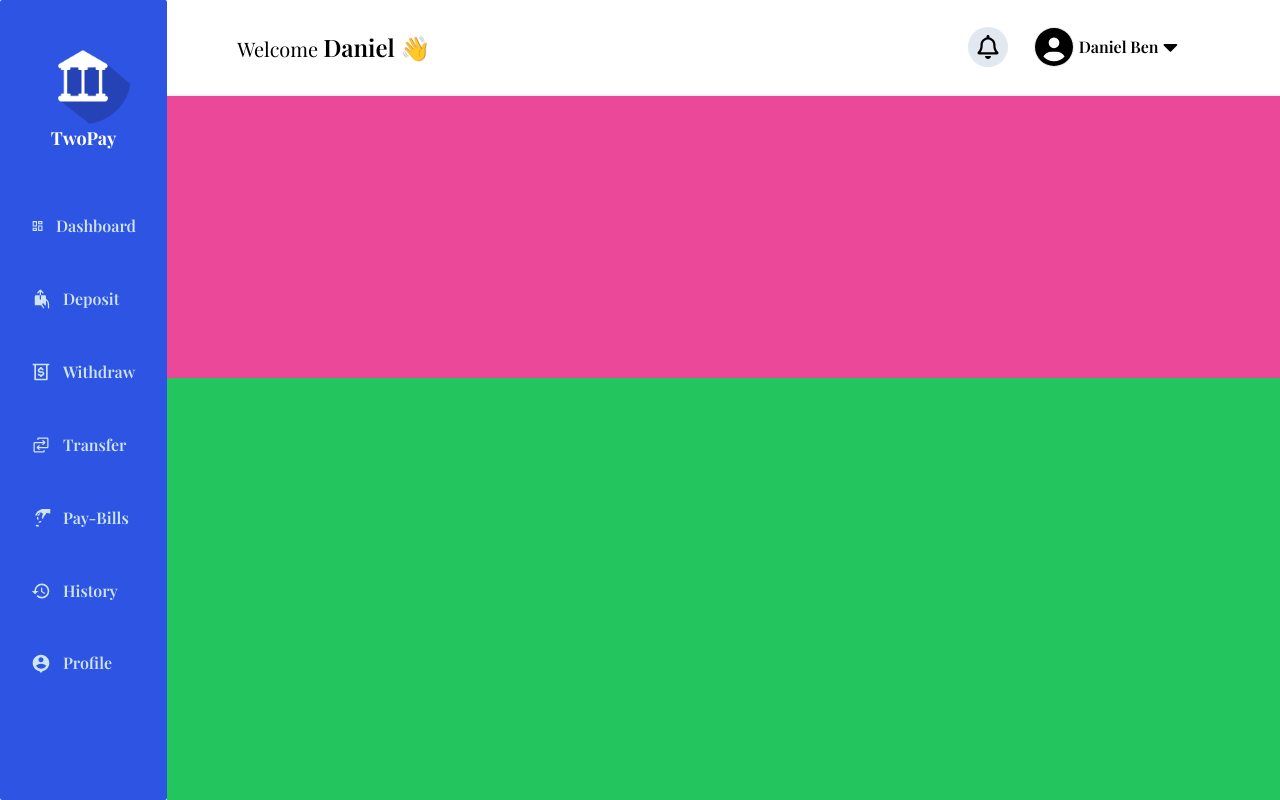
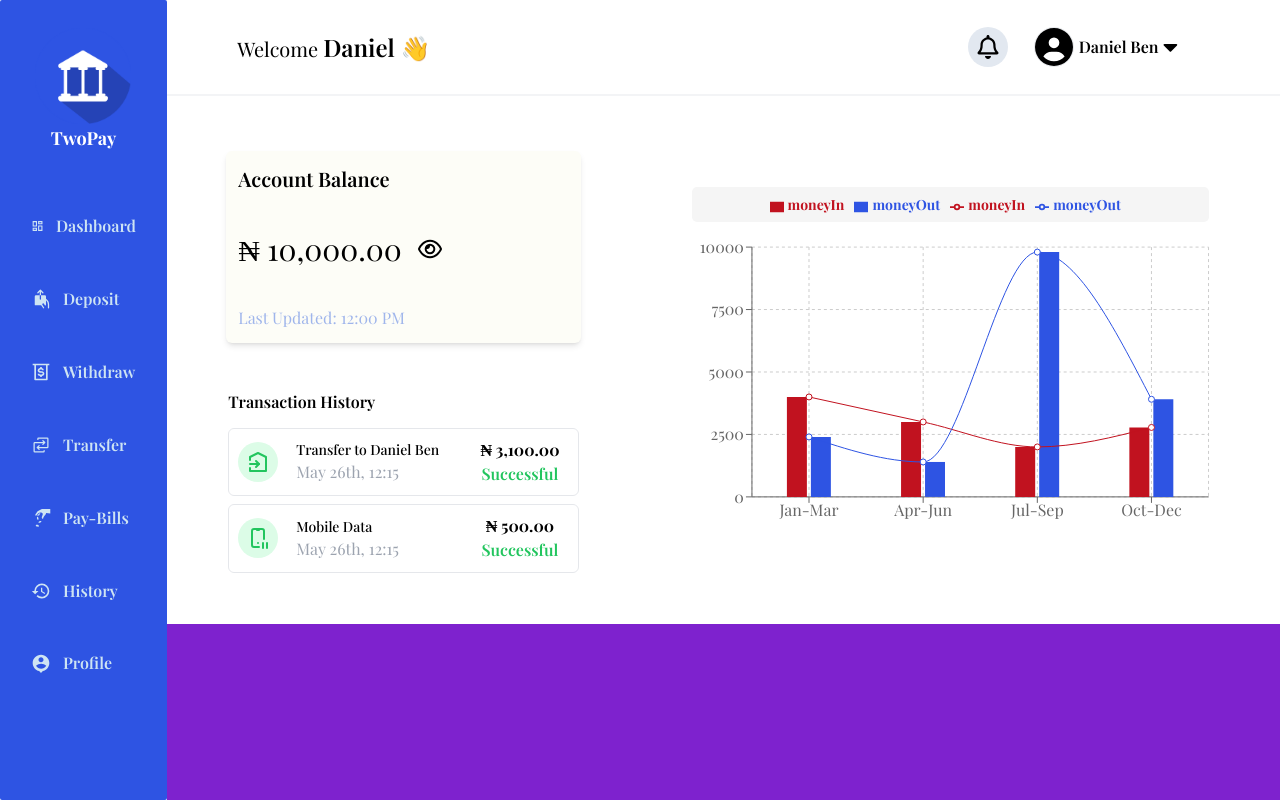
Before and after one commit to Dhanielgeek/TwoPay, a React (Vite) app: page /main/over in a window 1280 px wide. Built offline with nearby package versions, Linux system fonts and the light colour scheme; a web font is replaced by a local one.

Commit message:
overview done

```diff
--- a/package.json
+++ b/package.json
@@ -20,6 +20,7 @@
     "react-redux": "^9.1.2",
     "react-router-dom": "^6.23.1",
     "react-scroll": "^1.9.0",
+    "recharts": "^2.12.7",
     "tailwind-scrollbar": "^3.1.0"
   },
   "devDependencies": {
--- /dev/null
+++ b/src/Client/Chart.tsx
@@ -0,0 +1,51 @@
+import React from 'react';
+import {
+  ComposedChart,
+  Bar,
+  Line,
+  XAxis,
+  YAxis,
+  CartesianGrid,
+  Tooltip,
+  Legend,
+  ResponsiveContainer,
+} from 'recharts';
+
+const data = [
+  { name: 'Jan-Mar', moneyIn: 4000, moneyOut: 2400 },
+  { name: 'Apr-Jun', moneyIn: 3000, moneyOut: 1398 },
+  { name: 'Jul-Sep', moneyIn: 2000, moneyOut: 9800 },
+  { name: 'Oct-Dec', moneyIn: 2780, moneyOut: 3908 },
+];
+
+const Chart: React.FC = () => {
+  return (
+    <ResponsiveContainer width="100%" height={345}>
+      <ComposedChart data={data} margin={{ top: 25, right: 30, left: 10, bottom: 5 }}>
+        <CartesianGrid strokeDasharray="3 3" />
+        <XAxis dataKey="name" />
+        <YAxis />
+        <Tooltip />
+        <Legend
+          layout="horizontal"
+          align="center"
+          verticalAlign="top"
+          wrapperStyle={{
+            top: 0,
+            fontSize: '14px',
+            fontWeight: 'bold',
+            backgroundColor: '#f5f5f5',
+            borderRadius: '5px',
+            padding: '7px',
+          }}
+        />
+        <Bar dataKey="moneyIn" barSize={20} fill="#c1121f" />
+        <Bar dataKey="moneyOut" barSize={20} fill="#2E54E3" />
+        <Line type="monotone" dataKey="moneyIn" stroke="#c1121f" />
+        <Line type="monotone" dataKey="moneyOut" stroke="#2E54E3" />
+      </ComposedChart>
+    </ResponsiveContainer>
+  );
+};
+
+export default Chart;
--- a/src/Client/Maincontent.tsx
+++ b/src/Client/Maincontent.tsx
@@ -1,9 +1,94 @@
+import Chart from "./Chart"
+import { FaRegEye,FaRegEyeSlash } from "react-icons/fa6";
+import { useState } from "react";
+import { TbTransferIn,TbDeviceMobilePause,TbTransferOut } from "react-icons/tb";
 
 
 const Maincontent = () => {
+
+const [ShowBalance, setShowBalance] = useState<boolean>(false)
+
+
+const HandleShow = ()=>{
+  setShowBalance(!ShowBalance)
+}
+
+
+
   return (
-    <div className="w-[100%] bg-green-500 h-[88vh] scroll scrollbar scrollbar-track-transparent overflow-y-scroll ">
-    <div className="w-[100%] h-[40%] bg-pink-500"></div>
+    <div className="w-[100%]  h-[88vh] scroll scrollbar-thin scrollbar-track-transparent overflow-y-scroll ">
+    <div className="w-[100%] h-[75%]  flex justify-around items-center">
+      <div className="w-[35%] h-[90%] flex justify-around items-center flex-col">
+        <div className="w-[100%] h-[45%]  flex justify-around items-center flex-col">
+          <div className="w-[91%] h-[90%] bg-[#fdfdf7] shadow-md rounded-md px-3 flex flex-col justify-around items-start">
+            <h2 className="text-xl font-semibold">Account Balance</h2>
+            <div className="w-[100%]  h-[30%] flex justify-start gap-4 items-center">
+            {
+              ShowBalance ? <p className="text-3xl">********</p> :   <p className="text-3xl ">₦ 10,000.00</p>
+            }
+              {
+                ShowBalance ? <FaRegEyeSlash onClick={HandleShow} className="cursor-pointer text-2xl"/> :    <FaRegEye onClick={HandleShow} className="cursor-pointer text-2xl"/>
+
+              }
+
+
+            </div>
+            <p className="text-[#9fb5eb]">Last Updated: 12:00 PM</p>
+          </div>
+        </div>
+        <div className="w-[90%] h-[40%]  flex flex-col justify-around items-start rounded-md">
+          <div className="w-[100%] h-[20%] ">
+            <p className=" font-semibold">Transaction History</p>
+          </div>
+          <div className="w-[100%] h-[80%]  scroll  overflow-y-scroll scrollbar-track-gray-300 scrollbar-thin">
+            <div className="w-[100%] h-[45%] flex justify-around items-center border rounded-md">
+              <div className="w-[40px] h-[40px] bg-green-100 rounded-full flex justify-center items-center">
+                <TbTransferIn className=" text-green-500 text-2xl"/>
+              </div>
+              <div className="w-[45%] h-[90%]  flex justify-center items-start flex-col">
+                <p className="text-[14px] font-medium">Transfer to Daniel Ben</p>
+                <p className="text-gray-400">May 26th, 12:15</p>
+              </div>
+              <div className="w-[28%] h-[90%]  flex justify-center flex-col items-center">
+                <p className="text-[16px] font-bold">₦ 3,100.00</p>
+                <p className="font-semibold text-green-500">Successful</p>
+              </div>
+            </div>
+            <div className="w-[100%] h-[45%] flex justify-around items-center border mt-2 rounded-md">
+              <div className="w-[40px] h-[40px] bg-green-100 rounded-full flex justify-center items-center">
+                <TbDeviceMobilePause className=" text-green-500 text-2xl"/>
+              </div>
+              <div className="w-[45%] h-[90%]  flex justify-center items-start flex-col">
+                <p className="text-[14px] font-medium">Mobile Data</p>
+                <p className="text-gray-400">May 26th, 12:15</p>
+              </div>
+              <div className="w-[28%] h-[90%]  flex justify-center flex-col items-center">
+                <p className="text-[16px] font-bold">₦ 500.00</p>
+                <p className="font-semibold text-green-500">Successful</p>
+              </div>
+            </div>
+            <div className="w-[100%] h-[45%] flex justify-around items-center border mt-2 rounded-md">
+              <div className="w-[40px] h-[40px] bg-green-100 rounded-full flex justify-center items-center">
+                <TbTransferOut className=" text-green-500 text-2xl"/>
+              </div>
+              <div className="w-[45%] h-[90%]  flex justify-center items-start flex-col">
+                <p className="text-[14px] font-medium">Mobile Data</p>
+                <p className="text-gray-400">May 26th, 12:15</p>
+              </div>
+              <div className="w-[28%] h-[90%]  flex justify-center flex-col items-center">
+                <p className="text-[16px] font-bold">₦ 12,00.00</p>
+                <p className="font-semibold text-red-500">Declined</p>
+              </div>
+            </div>
+          </div>
+
+        </div>
+      </div>
+      <div className="w-[50%] h-[85%] flex justify-center items-center">
+        <Chart/>
+      </div>
+    </div>
+    <div className="w-[100%] h-[70%] bg-purple-700"></div>
     </div>
   )
 }
```
Also changed, not shown: 1 other file (tests, documents, lock files or other folders).
